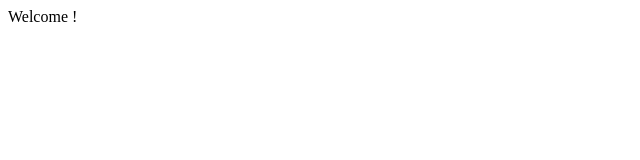
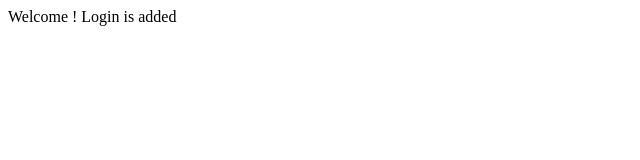
Before and after one commit to vincentrebero/myappsample, a plain HTML site: page index.html in a window 1280 px wide. Shown: the whole page, without its empty margins (0-640 px from the left). Drawn offline with Linux system fonts and the light colour scheme.

Commit message:
login form 1

```diff
--- a/index.html
+++ b/index.html
@@ -3,5 +3,7 @@
 <head><title>My App</title></head>
 <body>
     Welcome !
+    Login is added
+
 </body>
 </html>
```
